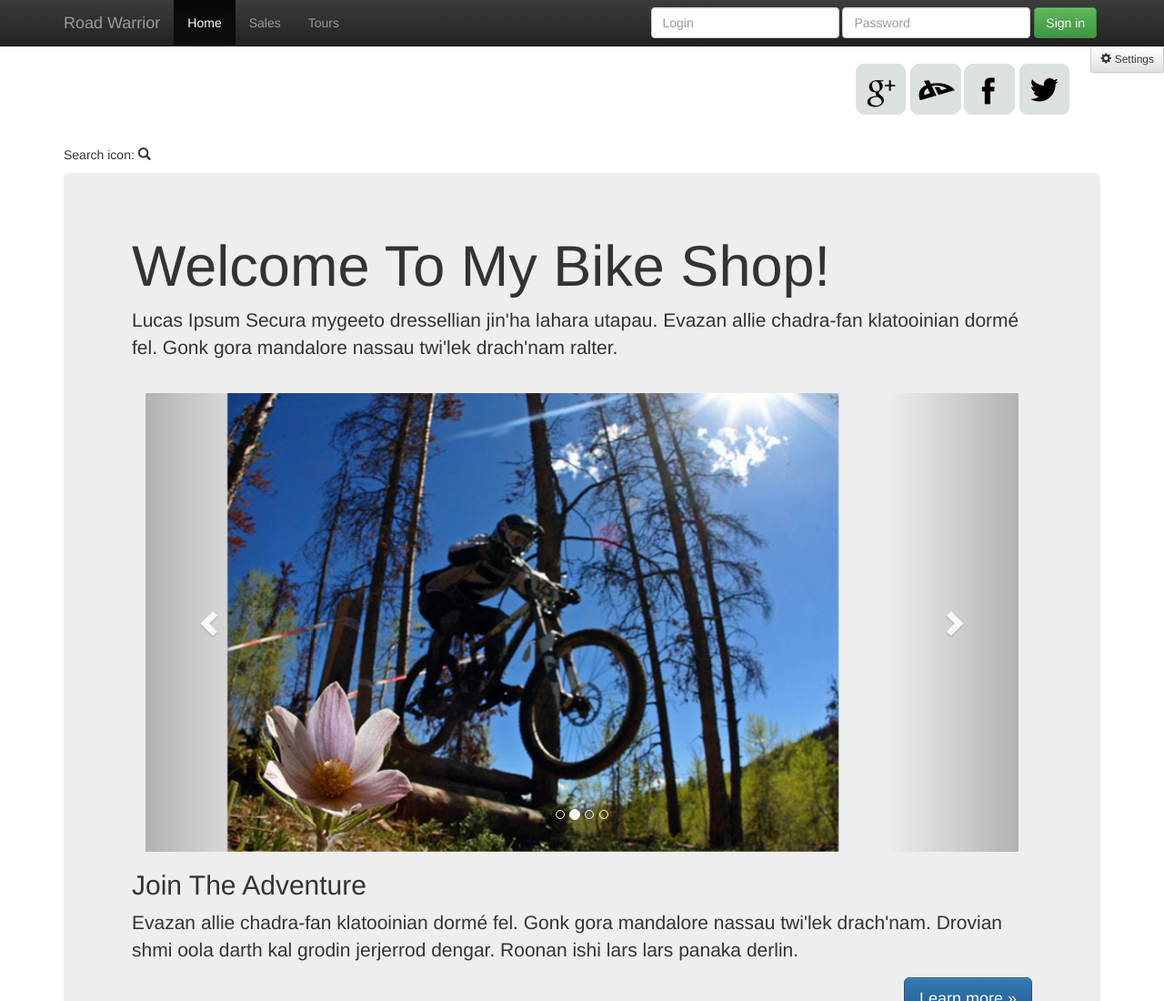
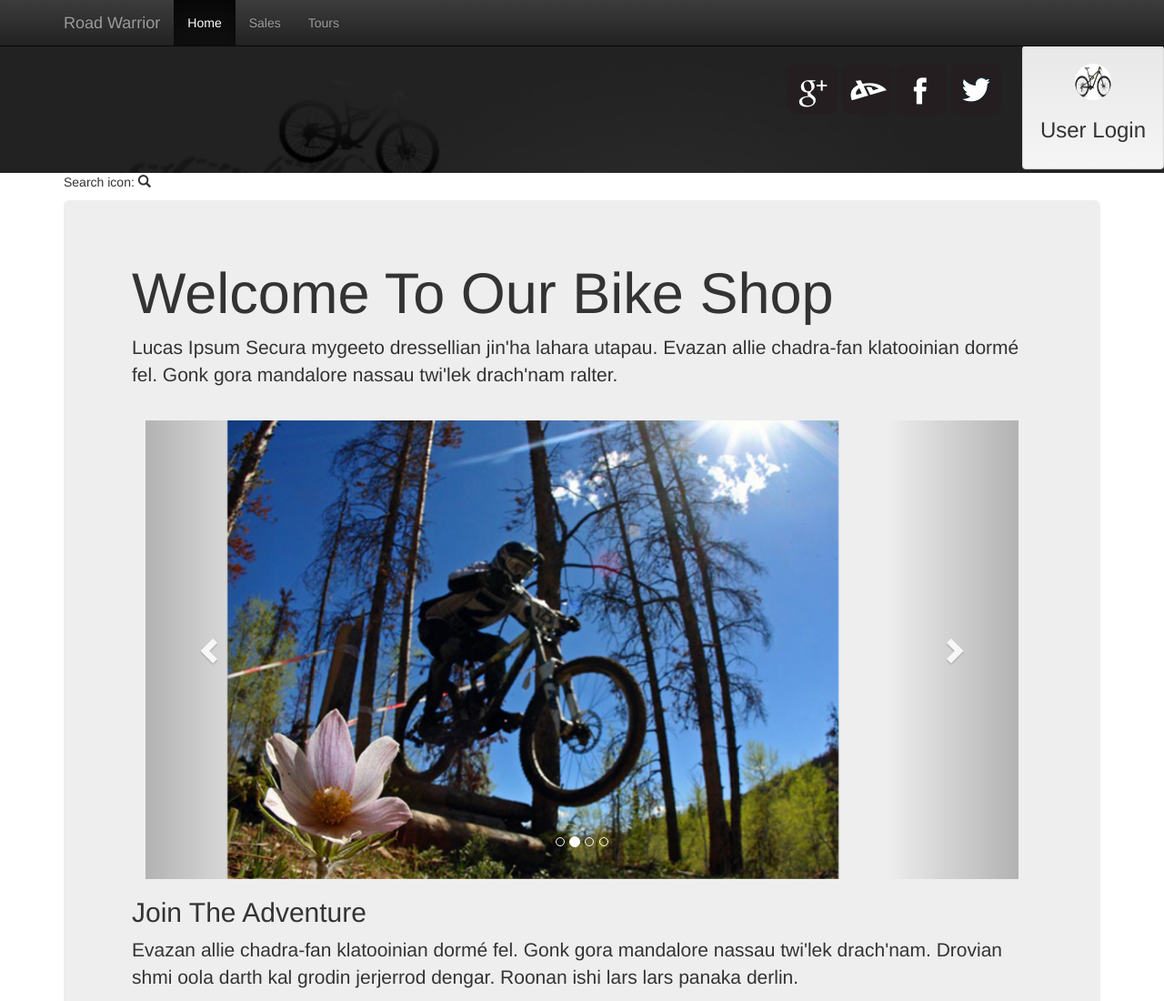
Before and after one commit to ChamberlinB/Assignment_1, a plain HTML site: page index.html in a window 1280 px wide. Shown: the top 1100 px of the page at 91% size. Drawn offline with nearby package versions, Linux system fonts and the light colour scheme.

Commit message:
change layout, login

```diff
--- a/css/my-styles.css
+++ b/css/my-styles.css
@@ -7,6 +7,17 @@ body {
 }
 
 header {
+	}
+.background{
+
+		background-image:url(../images/background.jpg);
+		background-size:100%;
+		background-repeat:no-repeat;
+		height: 140px;
+		display:block;
+		padding:0 !important;
+		margin:0;
+		float: none;
 	}
 
 /*-----HEADER SOCIAL ICONS-----*/
@@ -21,7 +32,7 @@ header {
 	}
 	ul.social li a {
 		display:block;
-		background-image:url(../images/icons2.png);
+		background-image:url(../images/icons.png);
 		width:60px;
 		height: 60px;list-style-type: none;
 	}
--- a/index.html
+++ b/index.html
@@ -48,7 +48,41 @@
             <li><a href="#about">Sales</a></li>
             <li><a href="#contact">Tours</a></li>
           </ul>
-          <form class="navbar-form navbar-right" role="form">
+
+        </div><!--/.nav-collapse -->
+
+      </div>
+    </nav>
+
+	<header class="background">
+
+
+
+
+    <div class="pull-right">
+    <div class="span3 well">
+        <center>
+        <a href="#aboutModal" data-toggle="modal" data-target="#myModal"><img src="images/bike_02_small.jpg" name="login" width="40" height="40" class="img-circle"></a>
+        <h3>User Login</h3>
+        <!--
+        <em>Welcome Back</em>
+        -->
+		</center>
+    </div>
+    <!-- Modal -->
+    <div class="modal fade" id="myModal" tabindex="-1" role="dialog" aria-labelledby="myModalLabel" aria-hidden="true">
+        <div class="modal-dialog">
+            <div class="modal-content">
+                <div class="modal-header">
+                    <button type="button" class="close" data-dismiss="modal" aria-hidden="true"></button>
+                    <h4 class="modal-title" id="myModalLabel">Please Login or Register</h4>
+                    </div>
+                <div class="modal-body">
+                    <center>
+                    <img src="images/bike_02_small.jpg" name="aboutme" width="40" height="40" border="0" class="img-circle"></a>
+
+                    </center>
+                    <form class="navbar-form" role="form">
             <div class="form-group">
               <input type="text" placeholder="Login" class="form-control">
             </div>
@@ -58,34 +92,32 @@
               <button type="submit" class="btn btn-success">Sign in</button>
             <div class="glyphicon">
 
-    		</div> <!-- end glyphicons -->
-          </form>
-        </div><!--/.nav-collapse -->
-
-      </div>
-    </nav>
-
-	<header>
+    		</div>
+                </div>	<!-- ./modal-body -->
+                <div class="modal-footer">
+                    <center>
+                    <button type="button" class="btn btn-default" data-dismiss="modal">Close window</button>
+                    </center>
+                </div>
+            </div>  <!-- ./modal-content -->
+        </div>	<!-- ./modal dialog -->
+    </div>	<!-- ./modal fade -->
+</div>  <!-- ./pull right ./container-->
 
 
+		<!--  comment out for Remember Me
     	<div class="pull-right">
     		<p>
-		<!--  comment out for Remember Me
         <button type="button" class="btn btn-default btn-sm">
           <span class="glyphicon glyphicon-unchecked"></span> RemeberMe
         </button>
 
-         -->
-
-
         <button type="button" class="btn btn-default btn-sm">
           <span class="glyphicon glyphicon-cog"></span> Settings
         </button>
-          <!--      comment out for envelope
         <button type="button" class="btn btn-default btn-sm">
           <span class="glyphicon glyphicon-envelope"></span> Mail
         </button>
-        -->
         	</p>
         </div> <!-- ./glyphicons -->
 	<div class="container">
@@ -95,14 +127,13 @@
             <li class="facebook"><a href="https://www.facebook.com/" target="_blank"></a></li>
             <li class="twitter"><a href="https://twitter.com/" target="_blank"></a></li>
 		</ul>
-     <!-- end social -->
     </div>
     </header>
     <div class="container">
       <p>Search icon: <span class="glyphicon glyphicon-search"></span></p>
     	<div class="jumbotron">
 			<div class="container">
-        <h1>Welcome To My Bike Shop!</h1>
+        <h1>Welcome To Our Bike Shop</h1>
         <p class"lead">Lucas Ipsum Secura mygeeto dressellian jin'ha lahara utapau. Evazan allie chadra-fan klatooinian dormé fel. Gonk gora mandalore nassau twi'lek drach'nam ralter.</p>
 
 <article>
```
Also changed, not shown: images/background.jpg (added), images/bike_04_small.jpg, images/nav_colors.JPG (added).
